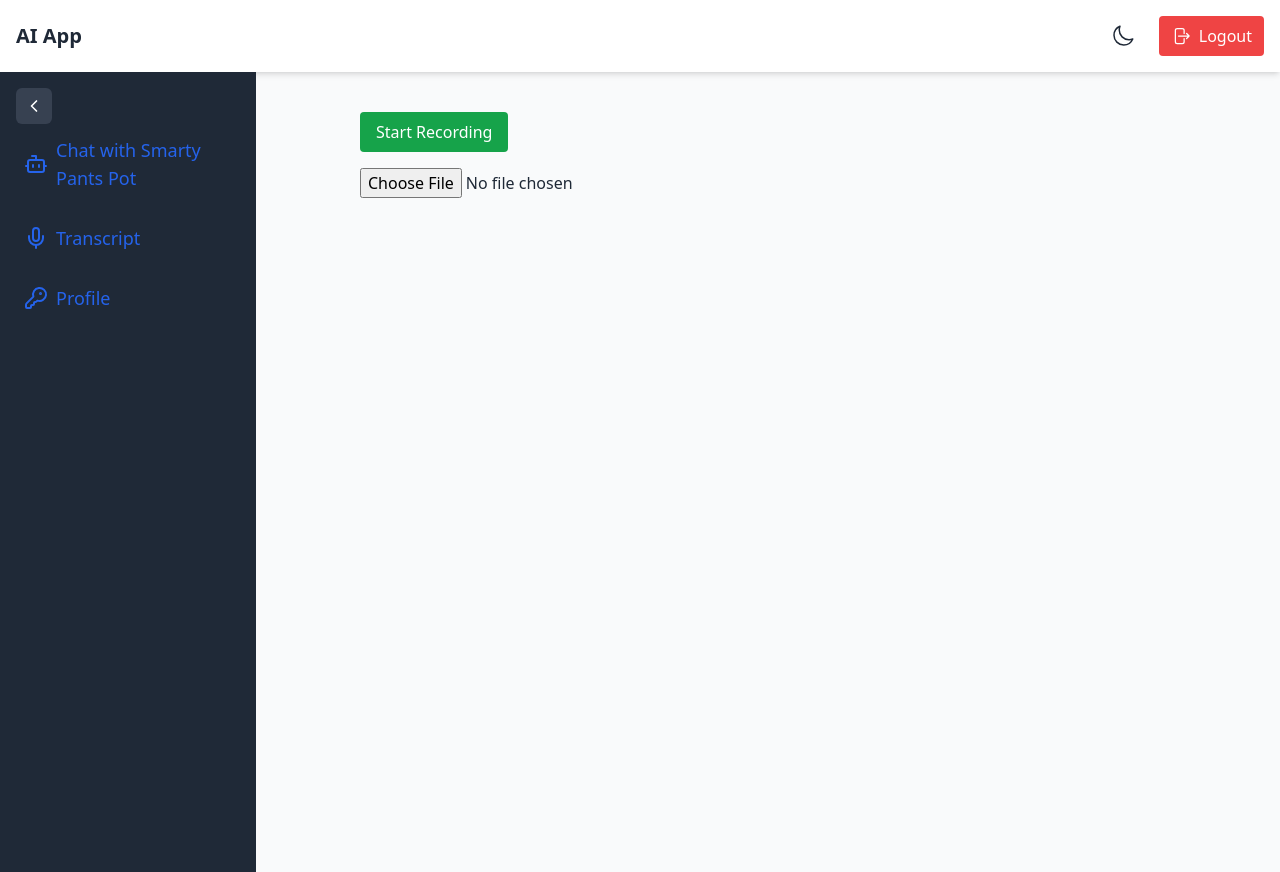
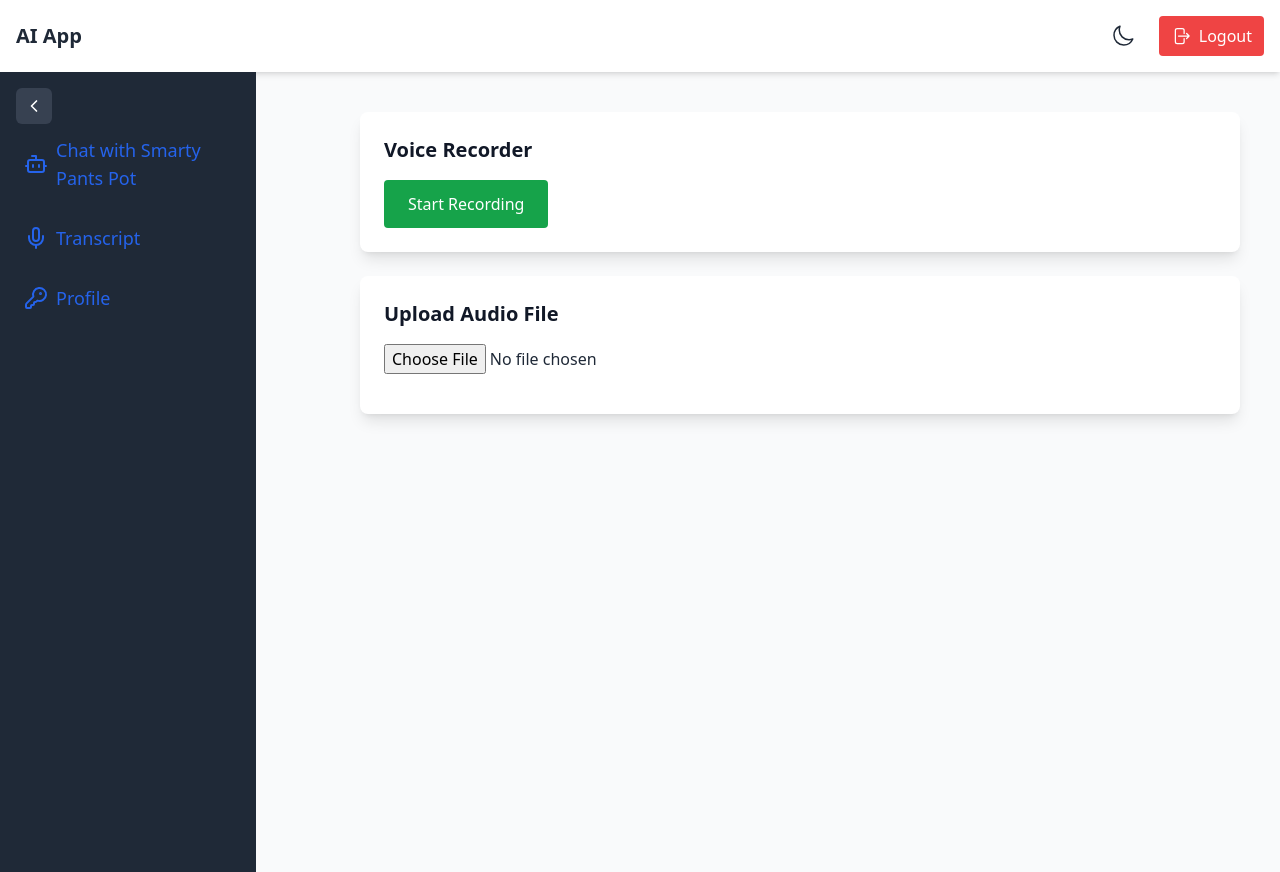
Before and after one commit to Dooni0harbi/SmartyPants_AiAgent, a React (Vite) app: page /transcription in a window 1280 px wide. Built offline with nearby package versions, Linux system fonts and the light colour scheme; no server answers; sample sign-in values are in the browser's storage.

Commit message:
Update TranscriptionViewer.jsx

```diff
--- a/src/components/transcription/TranscriptionViewer.jsx
+++ b/src/components/transcription/TranscriptionViewer.jsx
@@ -5,6 +5,8 @@ import { useApp } from "../../context/AppContext";
 import { useAudio } from "../../context/AudioContext";
 import ProgressIndicator from "./ProgressIndicator";
 import useChat from "../../hooks/useChat";
+import Lottie from "lottie-react";
+import soundAnimation from "../../assets/sound.json"; // adjust path accordingly
 
 const TranscriptionComponent = () => {
   const { sendMessage } = useChat();
@@ -55,38 +57,58 @@ const TranscriptionComponent = () => {
   };
 
   return (
-    <div className="p-4">
-      <div className="buttons-container mb-4 space-x-4">
+    <div className="p-4 space-y-6">
+
+      {/* Recording Card */}
+      <div className="bg-white dark:bg-gray-900 shadow-lg rounded-lg p-6">
+        <h2 className="text-xl font-semibold mb-4 text-gray-900 dark:text-white">
+          Voice Recorder
+        </h2>
+
         <button
           onClick={isRecording ? stopRecording : startRecording}
-          className={`px-4 py-2 rounded text-white ${
-            isRecording ? "bg-red-500" : "bg-green-600"
+          className={`px-6 py-3 rounded text-white font-medium transition-colors ${
+            isRecording ? "bg-red-600 hover:bg-red-700" : "bg-green-600 hover:bg-green-700"
           }`}
         >
           {isRecording ? "Stop Recording" : "Start Recording"}
         </button>
-      </div>
 
-      {/* Audio playback for recorded audio */}
-      {audioBlob && !isRecording && (
-        <div className="audio-player-container mb-4">
-          <audio controls src={URL.createObjectURL(audioBlob)} />
+        {/* Show Lottie sound animation only while recording */}
+        {isRecording && (
+          <div className="mt-6 w-32 mx-auto">
+            <Lottie animationData={soundAnimation} loop={true} />
           </div>
         )}
 
-      <ProgressIndicator loading={isTranscribing} />
+        {/* Show audio player after recording stopped */}
+        {audioBlob && !isRecording && (
+          <div className="mt-6">
+            <audio controls src={URL.createObjectURL(audioBlob)} className="w-full" />
+          </div>
+        )}
 
-      {/* Upload recorded audio for transcription */}
+        {/* Button to transcribe recorded audio */}
         {audioBlob && !isRecording && (
           <button
-          onClick={() => handleAudioUpload(new File([audioBlob], "recording.wav", { type: "audio/wav" }))}
-          className="upload-button px-4 py-2 bg-blue-600 text-white rounded mr-4"
+            onClick={() =>
+              handleAudioUpload(
+                new File([audioBlob], "recording.wav", { type: "audio/wav" })
+              )
+            }
+            className="mt-4 px-6 py-3 bg-blue-600 text-white rounded hover:bg-blue-700 transition-colors"
           >
             Transcribe Recorded Audio
           </button>
         )}
+      </div>
 
-      {/* File upload input */}
+      {/* Upload Audio Card */}
+      <div className="bg-white dark:bg-gray-900 shadow-lg rounded-lg p-6">
+        <h2 className="text-xl font-semibold mb-4 text-gray-900 dark:text-white">
+          Upload Audio File
+        </h2>
+
         <input
           type="file"
           accept="audio/*"
@@ -97,25 +119,30 @@ const TranscriptionComponent = () => {
         {selectedFile && (
           <button
             onClick={() => handleAudioUpload(selectedFile)}
-          className="upload-button px-4 py-2 bg-purple-600 text-white rounded"
+            className="px-6 py-3 bg-purple-600 text-white rounded hover:bg-purple-700 transition-colors"
           >
             Transcribe Uploaded Audio
           </button>
         )}
+      </div>
 
+      {/* Transcription Result Card */}
       {transcription && (
-        <div className="mt-6 p-4 border rounded bg-gray-50 dark:bg-gray-800 dark:text-white">
-          <h3 className="font-semibold mb-2">Transcription Result:</h3>
+        <div className="bg-gray-50 dark:bg-gray-800 shadow-md rounded-lg p-6 text-gray-900 dark:text-white">
+          <h3 className="text-lg font-semibold mb-2">Transcription Result:</h3>
           <p>{transcription}</p>
         </div>
       )}
 
+      {/* Chatbot Response Card */}
       {chatReply && (
-        <div className="mt-4 p-4 border rounded bg-blue-50 dark:bg-gray-700 dark:text-white">
-          <h3 className="font-semibold mb-2">Chatbot Response:</h3>
+        <div className="bg-blue-50 dark:bg-gray-700 shadow-md rounded-lg p-6 text-gray-900 dark:text-white">
+          <h3 className="text-lg font-semibold mb-2">Chatbot Response:</h3>
           <p>{chatReply}</p>
         </div>
       )}
+
+      <ProgressIndicator loading={isTranscribing} />
     </div>
   );
 };
```
Lines whose indentation alone changed are shown as unchanged.
